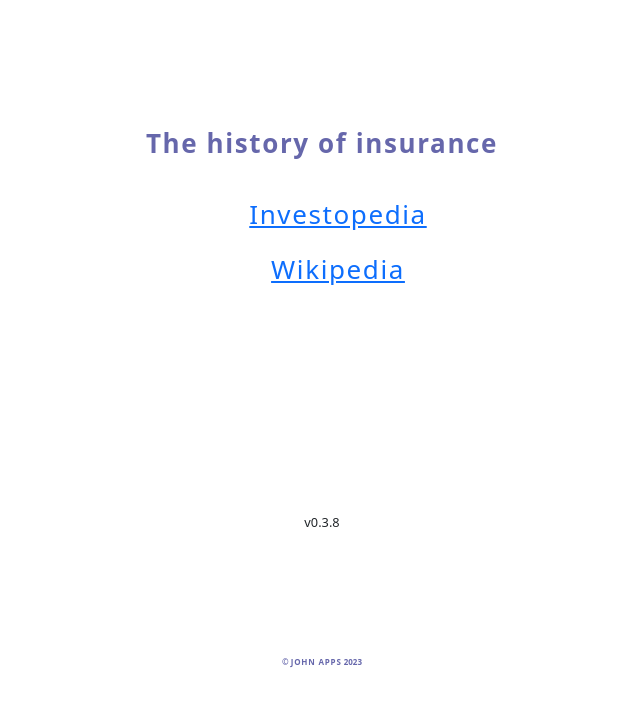
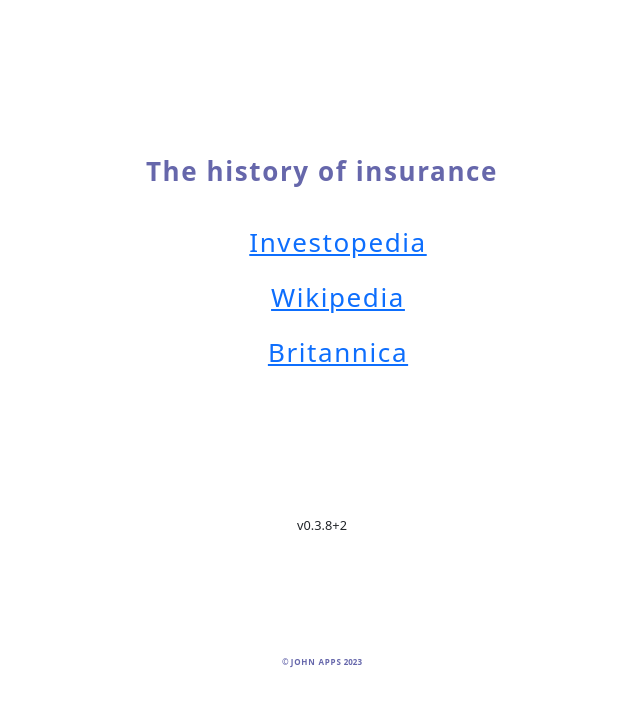
Before and after one commit to johninquest/insurtent, a React (Create React App) app: page / in a window 1280 px wide. Shown: the top 706 px of the page, without its empty margins (318-958 px from the left). Built offline with nearby package versions, Linux system fonts and the light colour scheme.

Commit message:
moved all style files to same folder

```diff
--- a/package.json
+++ b/package.json
@@ -1,6 +1,6 @@
 {
   "name": "insurtent",
-  "version": "0.3.8",
+  "version": "0.3.8+2",
   "private": true,
   "dependencies": {
     "@testing-library/jest-dom": "^5.16.5",
--- a/src/App.js
+++ b/src/App.js
@@ -1,4 +1,4 @@
-import "./App.scss";
+import "./styles/App.scss";
 import React from "react";
 import ReactGA from "react-ga";
 import Home from "./pages/Home";
--- a/src/index.js
+++ b/src/index.js
@@ -1,7 +1,7 @@
 // import "bootstrap/dist/css/bootstrap.min.css";
 import React from "react";
 import ReactDOM from "react-dom/client";
-import "./index.scss";
+import "./styles/index.scss";
 import App from "./App";
 import reportWebVitals from "./reportWebVitals";
 
--- a/src/pages/Home.js
+++ b/src/pages/Home.js
@@ -18,7 +18,7 @@
         </div> */}
         <div
           style={{
-            margin: "1rem auto 1rem auto",
+            margin: "3rem auto 1rem auto",
             color: "#6667ab",
             fontWeight: "bold",
             letterSpacing: "0.1rem",
@@ -59,9 +59,26 @@
                 </a>
               </span>
             </li>
+            <li
+              style={{
+                margin: "1rem auto auto auto",
+                letterSpacing: "0.1rem",
+              }}
+            >
+              {/*  <span>&copy;</span> */}
+              <span>
+                <a
+                  href="https://www.britannica.com/topic/insurance/Historical-development-of-insurance"
+                  target="_blank"
+                  rel="noreferrer"
+                >
+                  Britannica
+                </a>
+              </span>
+            </li>
           </ul>
         </div>
-        <div style={{ marginTop: "13rem", fontSize: "0.8rem" }}>
+        <div style={{ marginTop: "8rem", fontSize: "0.8rem" }}>
           v{packageJson.version}
         </div>
       </header>
--- a/src/App.scss
+++ b/src/styles/App.scss
@@ -1,5 +1,5 @@
 @import "~bootstrap/scss/bootstrap";
-@import "./styles/custom";
+@import "../styles/custom";
 
 .App {
   text-align: center;
--- a/src/index.scss
+++ b/src/styles/index.scss
@@ -5,7 +5,7 @@
   font-family: "Lato", sans-serif;
 }
 
-code {
+/* code {
   font-family: source-code-pro, Menlo, Monaco, Consolas, "Courier New",
     monospace;
-}
+} */
```
